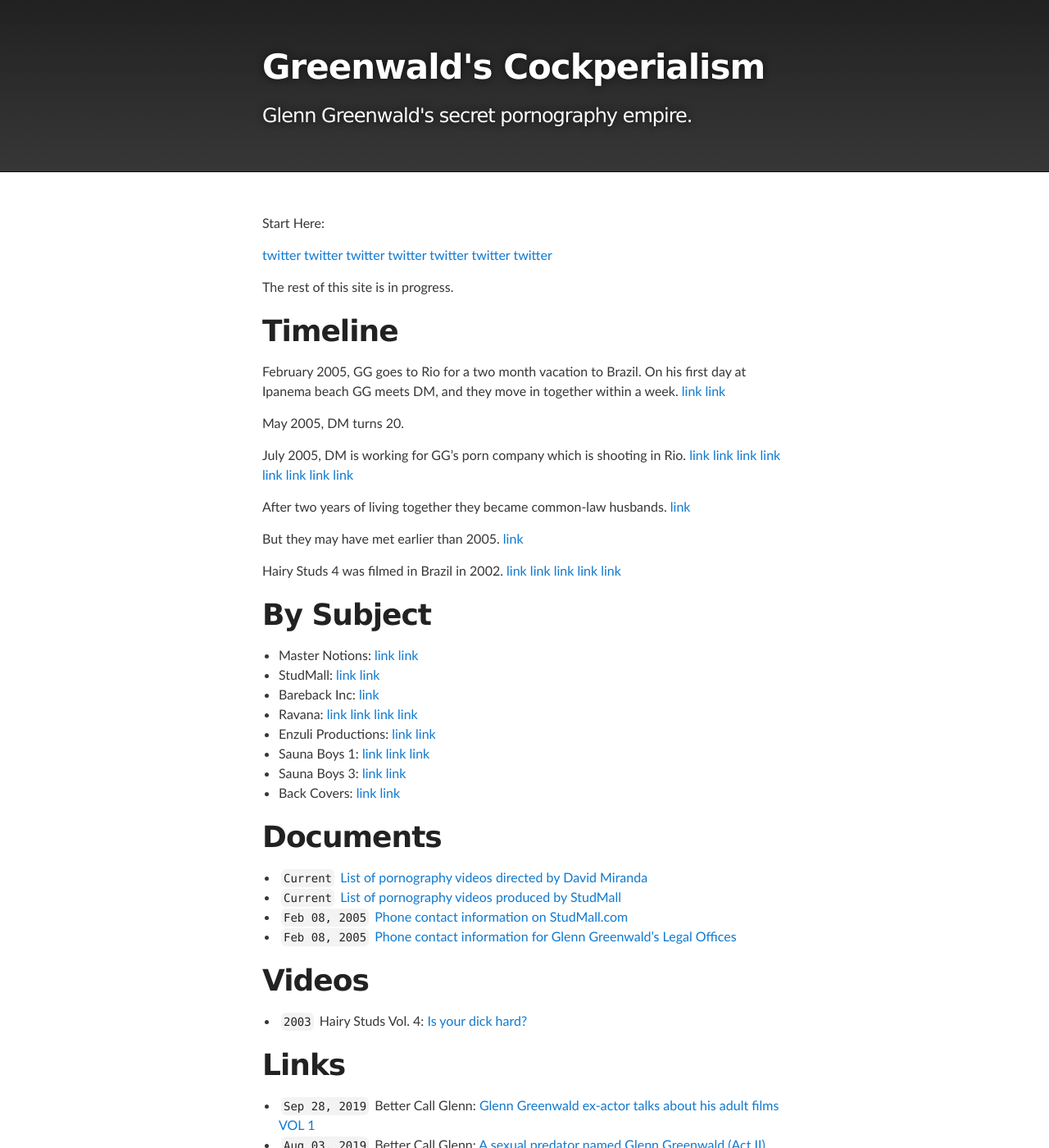
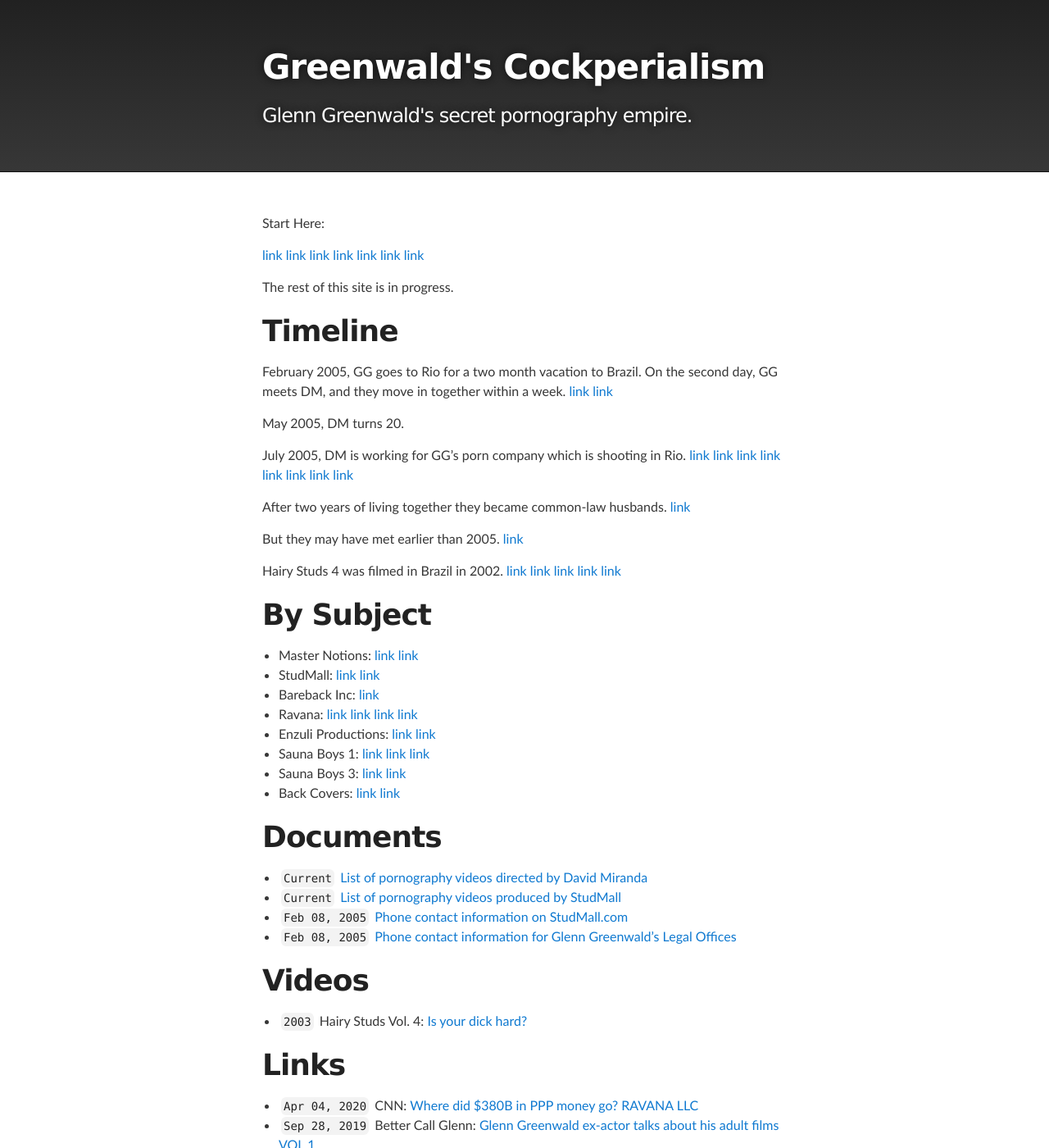
Before and after one commit to masternotions/masternotions.github.io, a Jekyll site: the page built from index.md, in a window 1280 px wide and 1400 px high. Shown: the whole window at 82% size. Built offline with Jekyll 4.4.1, drawn with Linux system fonts in a browser that asks for light colours.

Commit message:
Update index.md

```diff
--- a/index.md
+++ b/index.md
@@ -6,19 +6,19 @@ modified: "Sep 8, 2020"
 
 Start Here:
 
-[twitter](https://twitter.com/wokyleeks/status/1298727883582484481)
-[twitter](https://twitter.com/AlanVRK/status/1299334655527858176)
-[twitter](https://twitter.com/AlanVRK/status/1299105381910802445)
-[twitter](https://twitter.com/AlanVRK/status/1299767507654529025)
-[twitter](https://twitter.com/AlanVRK/status/1300520297771171840)
-[twitter](https://twitter.com/AlanVRK/status/1299188334842044416)
-[twitter](https://twitter.com/AlanVRK/status/1299754728897863685)
+[link](https://twitter.com/wokyleeks/status/1298727883582484481)
+[link](https://twitter.com/AlanVRK/status/1299334655527858176)
+[link](https://twitter.com/AlanVRK/status/1299105381910802445)
+[link](https://twitter.com/AlanVRK/status/1299767507654529025)
+[link](https://twitter.com/AlanVRK/status/1300520297771171840)
+[link](https://twitter.com/AlanVRK/status/1299188334842044416)
+[link](https://twitter.com/AlanVRK/status/1299754728897863685)
 
 The rest of this site is in progress.
 
 # Timeline
 
-February 2005, GG goes to Rio for a two month vacation to Brazil. On his first day at Ipanema beach GG meets DM, and they move in together within a week.
+February 2005, GG goes to Rio for a two month vacation to Brazil. On the second day, GG meets DM, and they move in together within a week.
 [link](https://twitter.com/wokyleeks/status/1298827978164453378)
 [link](https://twitter.com/AlanVRK/status/1298322296579522564)
 
@@ -71,6 +71,7 @@ Hairy Studs 4 was filmed in Brazil in 2002.
 
 # Links
 
+- ``Apr 04, 2020`` CNN: [Where did $380B in PPP money go? RAVANA LLC](https://www.cnn.com/projects/ppp-business-loans/businesses/ravana-llc)
 - ``Sep 28, 2019`` Better Call Glenn: [Glenn Greenwald ex-actor talks about his adult films VOL 1](https://web.archive.org/web/20191012162650/https://bettercallglenn.com/ex-ator-de-glenn-greenwald-fala-sobre-seus-filmes-adultos-vol-1/)
 - ``Aug 03, 2019`` Better Call Glenn: [A sexual predator named Glenn Greenwald (Act II)](https://web.archive.org/web/20190803233858/https://bettercallglenn.com/um-predador-sexual-chamado-glenn-greenwald-ato-ii/)
 - ``Aug 01, 2019`` Better Call Glenn: [A sexual predator named Glenn Greenwald (Act I)](https://web.archive.org/web/20190803233858/https://bettercallglenn.com/um-predador-sexual-chamado-glenn-greenwald-ato-i/)
```
